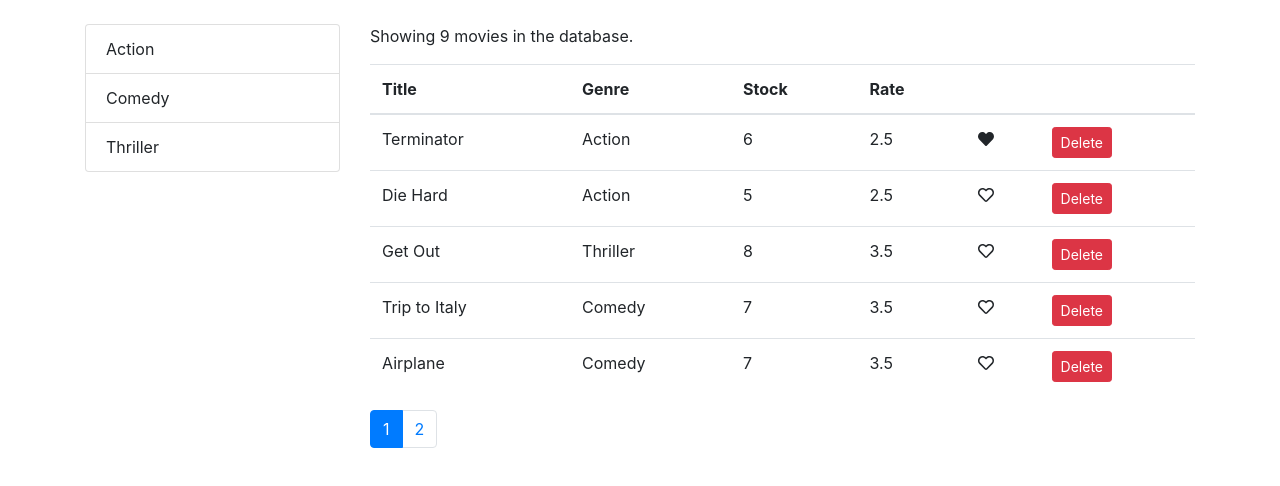
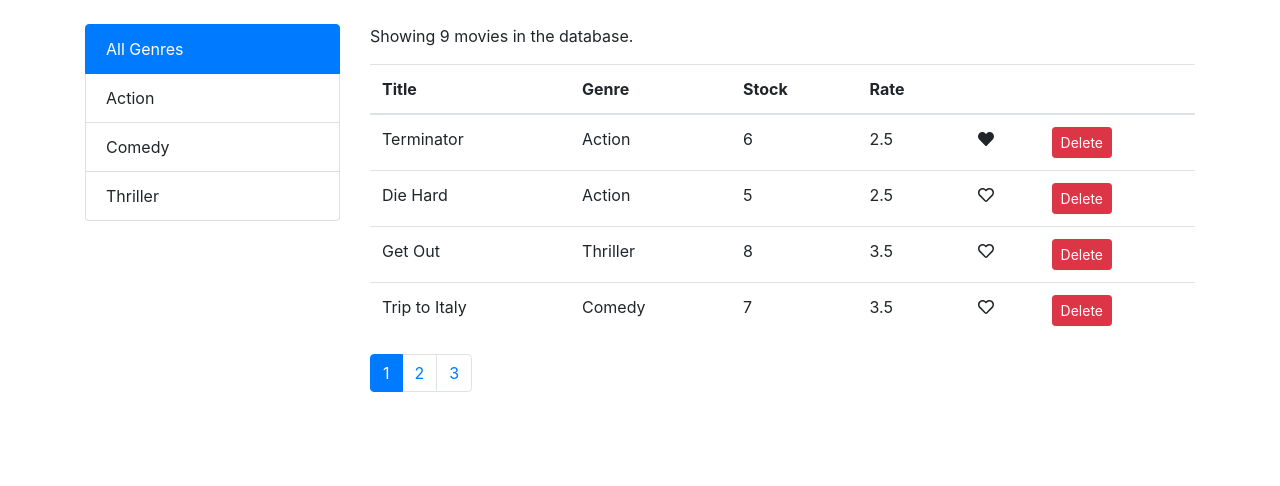
Before and after one commit to albizan/vidlify, a React (Create React App) app: page / in a window 1280 px wide. Shown: the top 486 px of the page. Built offline with nearby package versions, Linux system fonts and the light colour scheme.

Commit message:
Move markup in MoviesTable component

```diff
--- a/src/components/movies/movies.jsx
+++ b/src/components/movies/movies.jsx
@@ -5,7 +5,7 @@ import { getGenres } from '../../services/fakeGenreService';
 
 // Custom components
 import Pagination from '../common/pagination';
-import Like from '../common/like';
+import MoviesTable from '../moviesTable';
 import ListGroup from '../common/list-group';
 
 // Import utils
@@ -15,20 +15,20 @@ class Movies extends Component {
   state = {
     movies: [],
     genres: [],
-    pageSize: 5,
+    pageSize: 4,
     currentPage: 1,
     selectedGenre: null,
   };
 
   // Handle deletion of a movie, filter out that movie and set new state
-  handleDelete = movie => {
+  handleDeleteMovie = movie => {
     const movies = this.state.movies.filter(m => m._id !== movie._id);
     this.setState({ movies });
   };
 
   // Handle 'like' toggle of a movie
   // extract movies from state, search for movie index, apply 'like' toggle, set new state
-  toggleLike = movie => {
+  handleLikeToggle = movie => {
     const newMovies = [...this.state.movies];
     const index = newMovies.indexOf(movie);
     newMovies[index].liked = !movie.liked;
@@ -42,26 +42,30 @@ class Movies extends Component {
 
   // Change state to match current selected genre in list-group component
   handleGenreSelect = genre => {
-    this.setState({ selectedGenre: genre });
+    // When a genre is selected, reset current page to zero
+    this.setState({ selectedGenre: genre, currentPage: 1 });
   };
 
   componentDidMount() {
-    this.setState({ movies: getMovies(), genres: getGenres() });
+    // Add All Genre at the beginning of the genres array
+    const genresArray = [{ name: 'All Genres', _id: null }, ...getGenres()];
+    this.setState({
+      movies: getMovies(),
+      genres: genresArray,
+      selectedGenre: genresArray[0],
+    });
   }
 
   render() {
     const { movies, genres, selectedGenre, pageSize, currentPage } = this.state;
-    const filtered = selectedGenre
-      ? movies.filter(m => m.genre._id === selectedGenre._id)
-      : movies;
+    // Check if All Genres is selected. If not, proceed with filtering
+    const filtered =
+      selectedGenre && selectedGenre._id
+        ? movies.filter(m => m.genre._id === selectedGenre._id)
+        : movies;
 
     // Use paginate utility to create an array of items to display
     const moviestoDisplay = paginate(filtered, currentPage, pageSize);
-
-    console.log(filtered);
-
-    // If length === 0 => There are no movies to display
-    if (filtered.length === 0) return <p>There are no movies to display</p>;
 
     return (
       <div className="row">
@@ -73,43 +77,12 @@ class Movies extends Component {
           />
         </div>
         <div className="col">
-          <p>Showing {filtered.length} movies in the database.</p>
-          <table className="table">
-            <thead>
-              <tr>
-                <th>Title</th>
-                <th>Genre</th>
-                <th>Stock</th>
-                <th>Rate</th>
-                <th />
-                <th />
-              </tr>
-            </thead>
-            <tbody>
-              {moviestoDisplay.map(movie => (
-                <tr key={movie._id}>
-                  <td>{movie.title}</td>
-                  <td>{movie.genre.name}</td>
-                  <td>{movie.numberInStock}</td>
-                  <td>{movie.dailyRentalRate}</td>
-                  <td>
-                    <Like
-                      onClick={() => this.toggleLike(movie)}
-                      liked={movie.liked}
-                    />
-                  </td>
-                  <td>
-                    <button
-                      onClick={() => this.handleDelete(movie)}
-                      className="btn btn-danger btn-sm"
-                    >
-                      Delete
-                    </button>
-                  </td>
-                </tr>
-              ))}
-            </tbody>
-          </table>
+          <MoviesTable
+            onLikeToggle={this.handleLikeToggle}
+            onMovieDelete={this.handleDeleteMovie}
+            moviesCount={filtered.length}
+            movies={moviestoDisplay}
+          />
           <Pagination
             itemsCount={filtered.length}
             pageSize={pageSize}
```
